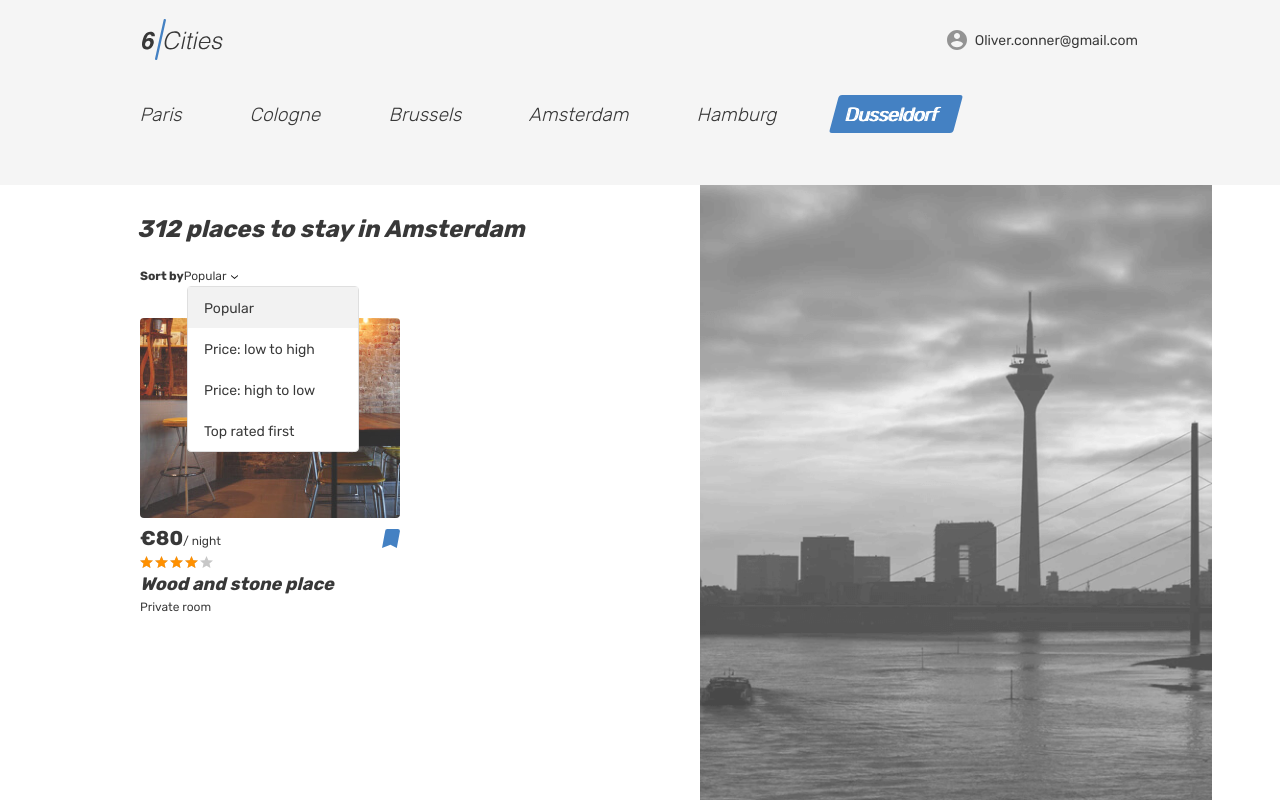
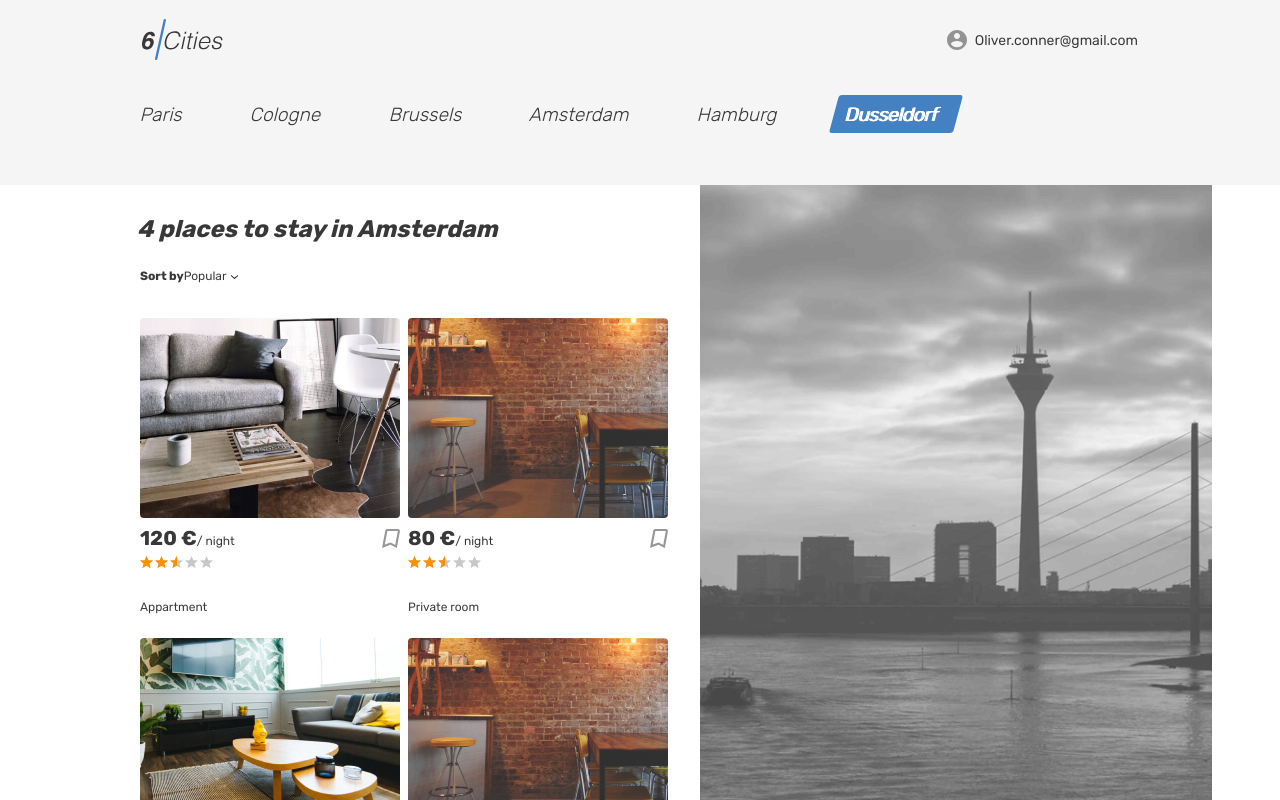
Before and after one commit to EgorForAll/6-cities, a React app: page / in a window 1280 px wide. Built offline with nearby package versions, Linux system fonts and the light colour scheme.

Commit message:
mock dated are connected with UI

```diff
--- a/src/components/app/app.jsx
+++ b/src/components/app/app.jsx
@@ -1,7 +1,9 @@
 import React from "react";
 import CardOffer from "../card-offer/card-offer";
 
-const App = () => {
+const App = (props) => {
+  const {appartments} = props;
+
   return (
     <div className="page page--gray page--main">
       <header className="header">
@@ -67,13 +69,34 @@ const App = () => {
         </div>
         <div className="cities">
           <div className="cities__places-container cities__places-container--empty container">
-            <CardOffer></CardOffer>
+            <section className="cities__places places">
+              <h2 className="visually-hidden">Places</h2>
+              <b className="places__found"> {appartments.length} places to stay in Amsterdam</b>
+              <form className="places__sorting" action="#" method="get">
+                <span className="places__sorting-caption">Sort by</span>
+                <span className="places__sorting-type" tabIndex="0">
+                  Popular
+                  <svg className="places__sorting-arrow" width="7" height="4">
+                    <use xlinkHref="#icon-arrow-select"></use>
+                  </svg>
+                </span>
+                <ul className="places__options places__options--custom places__options--opened" style={{display: `none`}}>
+                  <li className="places__option places__option--active" tabIndex="0">Popular</li>
+                  <li className="places__option" tabIndex="0">Price: low to high</li>
+                  <li className="places__option" tabIndex="0">Price: high to low</li>
+                  <li className="places__option" tabIndex="0">Top rated first</li>
+                </ul>
+              </form>
+              <div className="cities__places-list places__list tabs__content">
+                {appartments.map((item, index) => <CardOffer key={index} offer={item}/>)}
+              </div>
+            </section>
             <div className="cities__right-section"></div>
           </div>
         </div>
       </main>
     </div>
-  )
-}
+  );
+};
 
 export default App;
--- a/src/components/card-offer/card-offer.jsx
+++ b/src/components/card-offer/card-offer.jsx
@@ -1,60 +1,46 @@
 import React from "react";
+import PropTypes from "prop-types";
 
-const CardOffer = () => {
+const CardOffer = (props) => {
+  const {offer} = props;
+
   return (
-    <section className="cities__places places">
-              <h2 className="visually-hidden">Places</h2>
-              <b className="places__found">312 places to stay in Amsterdam</b>
-              <form className="places__sorting" action="#" method="get">
-                <span className="places__sorting-caption">Sort by</span>
-                <span className="places__sorting-type" tabIndex="0">
-                  Popular
-                  <svg className="places__sorting-arrow" width="7" height="4">
-                    <use xlinkHref="#icon-arrow-select"></use>
-                  </svg>
-                </span>
-                <ul className="places__options places__options--custom places__options--opened">
-                  <li className="places__option places__option--active" tabIndex="0">Popular</li>
-                  <li className="places__option" tabIndex="0">Price: low to high</li>
-                  <li className="places__option" tabIndex="0">Price: high to low</li>
-                  <li className="places__option" tabIndex="0">Top rated first</li>
-                </ul>
-              </form>
-              <div className="cities__places-list places__list tabs__content">
-                <article className="cities__place-card place-card">
+    <article key={offer.id} className="cities__place-card place-card">
+      <div className="place-card__mark" style={{display: `none`}}>
+        <span>Premium</span>
+      </div>
       <div className="cities__image-wrapper place-card__image-wrapper">
         <a href="#">
-                      <img className="place-card__image" src="img/room.jpg" width="260" height="200" alt="Place image" />
+          <img className="place-card__image" src={offer.img} width="260" height="200" alt="Place image" />
         </a>
       </div>
       <div className="place-card__info">
         <div className="place-card__price-wrapper">
           <div className="place-card__price">
-                        <b className="place-card__price-value">&euro;80</b>
+            <b className="place-card__price-value">{offer.price} &euro;</b>
             <span className="place-card__price-text">&#47;&nbsp;night</span>
           </div>
-                      <button className="place-card__bookmark-button place-card__bookmark-button--active button" type="button">
+          <button className="place-card__bookmark-button button" type="button">
             <svg className="place-card__bookmark-icon" width="18" height="19">
               <use xlinkHref="#icon-bookmark"></use>
             </svg>
-                        <span className="visually-hidden">In bookmarks</span>
+            <span className="visually-hidden">To bookmarks</span>
           </button>
         </div>
         <div className="place-card__rating rating">
           <div className="place-card__stars rating__stars">
-                        <span style={{width: "80%"}}></span>
+            <span style={{width: `50%`}}></span>
             <span className="visually-hidden">Rating</span>
           </div>
         </div>
         <h2 className="place-card__name">
-                      <a href="#">Wood and stone place</a>
+          <a href="#"></a>
         </h2>
-                    <p className="place-card__type">Private room</p>
+        <p className="place-card__type">{offer.type}</p>
       </div>
     </article>
-              </div>
-            </section>
-  )
-}
+  );
+};
+
 
 export default CardOffer;
--- a/src/index.js
+++ b/src/index.js
@@ -1,8 +1,9 @@
 import React from 'react';
 import ReactDOM from 'react-dom';
 import App from './components/app/app';
+import {appartments} from './mock/appartments';
 
 ReactDOM.render(
-  <App />,
-  document.querySelector(`#root`)
-)
+    <App appartments={appartments}/>,
+    document.querySelector(`#root`)
+);
--- /dev/null
+++ b/src/mock/appartments.js
@@ -0,0 +1,30 @@
+export const appartments = [
+  {
+    id: 1,
+    price: 120,
+    img: `img/apartment-01.jpg`,
+    type: `Appartment`,
+    description: `Beautiful &amp; luxurious apartment at great location`
+  },
+  {
+    id: 2,
+    price: 80,
+    img: `img/room.jpg`,
+    type: `Private room`,
+    description: `Wood and stone place`
+  },
+  {
+    id: 3,
+    price: 132,
+    img: `img/apartment-02.jpg`,
+    type: `Appartment`,
+    description: `Nice, cozy, warm big bed apartment`,
+  },
+  {
+    id: 4,
+    price: 80,
+    img: `img/room.jpg`,
+    type: `Private room`,
+    description: `Wood and stone place`
+  }
+];
```
Lines whose indentation alone changed are shown as unchanged.
